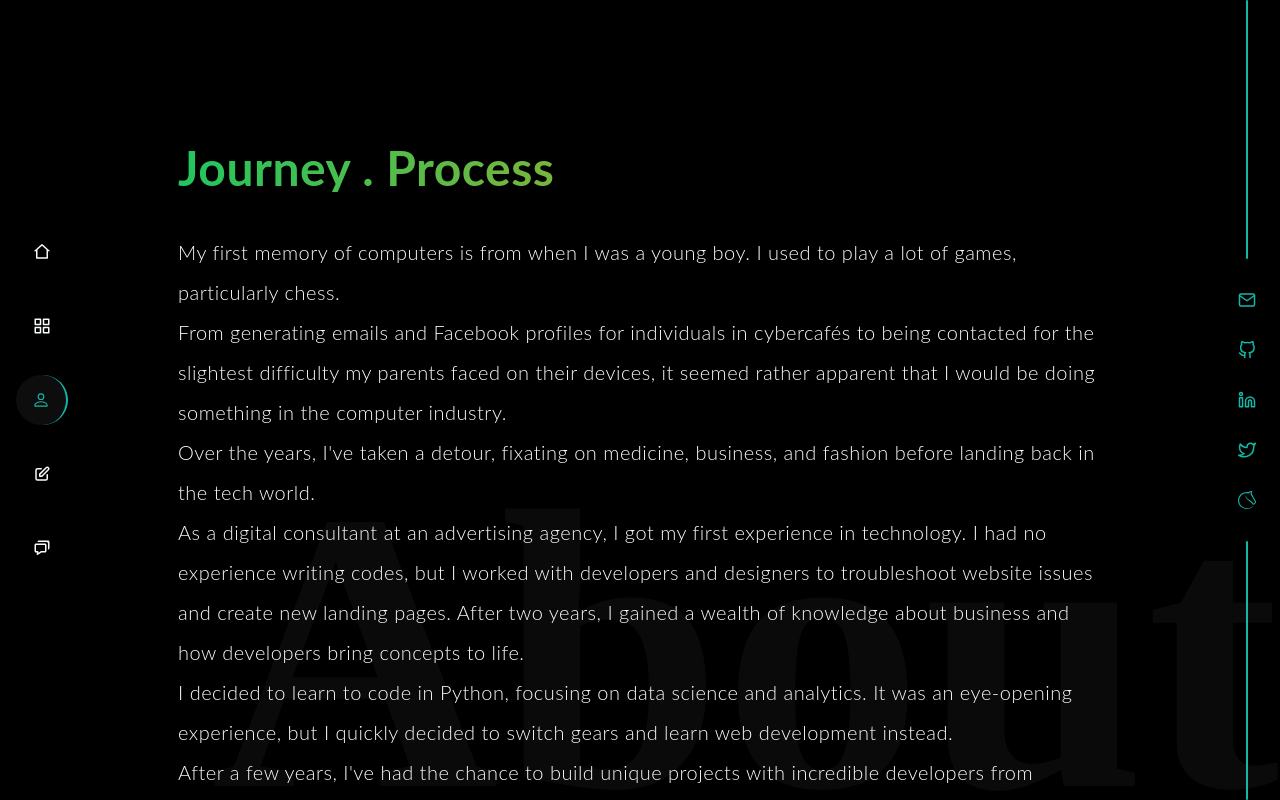
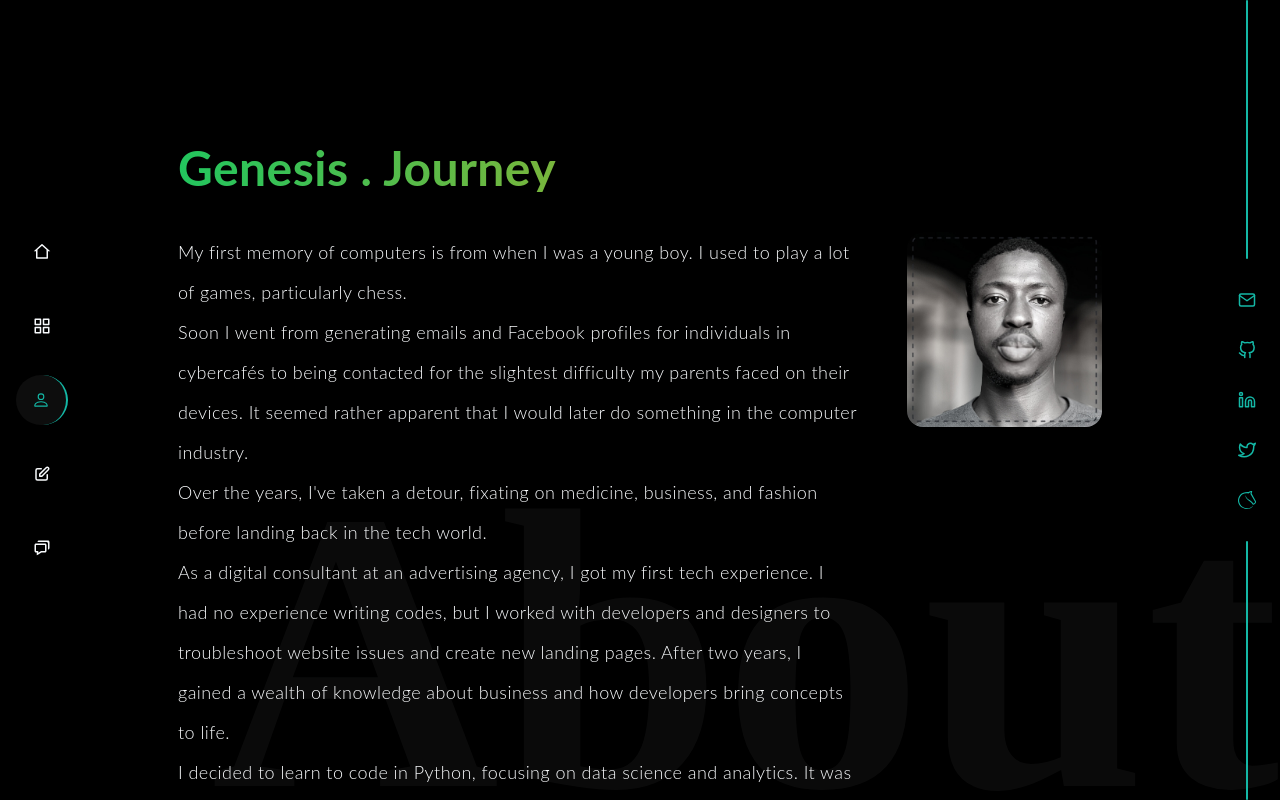
Before and after one commit to deyemiobaa/sa-portfolio, a React (Create React App) app: page /about in a window 1280 px wide. Shown: the top 800 px of the page. Built offline with nearby package versions, Linux system fonts and the light colour scheme.

Commit message:
about second draft

```diff
--- a/src/components/mobile-nav/menu-item.js
+++ b/src/components/mobile-nav/menu-item.js
@@ -7,7 +7,7 @@ export default function MenuItem({ link, handleClickProp }) {
   return (
     <NavLink
       to={`${link === 'Home' ? '/' : link.toLowerCase()}`}
-      className="mobile-nav__item text-neutral-900 font-bold py-2 mb-2 tracking-wide text-xl"
+      className="mobile-nav__item text-neutral-900 font-bold py-2 mb-2 tracking-wide text-lg"
       key={link}
       onClick={handleClickProp}
     >
--- a/src/pages/about.js
+++ b/src/pages/about.js
@@ -1,26 +1,27 @@
 import React from "react";
 import SocialIcons from "../components/icons";
+import myphoto from '../assets/images/potr.jpg'
 
 export default function About() {
   return (
-    <div className="relative px-6 leading-7 lg:leading-10 tracking-wide text-base md:text-xl mt-28 md:mt-36 flex flex-col items-center">
+    <div className="relative px-6 leading-7 lg:leading-10 tracking-wide  mt-28 md:mt-36 flex flex-col items-center pb-10">
       <div className="w-4/4 md:w-3/4 static z-10 mx-auto">
-        <h1 className="mb-10 text-4xl md:text-5xl bg-clip-text text-transparent bg-gradient-to-r from-green-500 to-amber-500 font-bold">Journey . Process</h1>
-        <p className="mt-8 font-light">My first memory of computers is from when I was a young boy. I used to play a lot of games, particularly chess. <br />
-          From generating emails and Facebook profiles for individuals in cybercafés to being contacted for the slightest difficulty my parents faced on their devices, it seemed rather apparent that I would be doing something in the computer industry.
-        </p>
-        <p className="font-light">
-          Over the years, I've taken a detour, fixating on medicine, business, and fashion before landing back in the tech world. <br />
+        <h1 className="mb-10 text-4xl md:text-5xl bg-clip-text text-transparent bg-gradient-to-r from-green-500 to-amber-500 font-bold">Genesis . Journey</h1>
+        <div className=" flex flex-col-reverse md:grid md:grid-cols-4 gap-12">
+          <div className=" font-light md:col-span-3">My first memory of computers is from when I was a young boy. I used to play a lot of games, particularly chess. <br />
+            Soon I went from generating emails and Facebook profiles for individuals in cybercafés to being contacted for the slightest difficulty my parents faced on their devices. It seemed rather apparent that I would later do something in the computer industry.<br />
+            Over the years, I've taken a detour, fixating on medicine, business, and fashion before landing back in the tech world. <br />
 
-          As a digital consultant at an advertising agency, I got my first experience in technology. I had no experience writing codes, but I worked with developers and designers to troubleshoot website issues and create new landing pages. After two years, I gained a wealth of knowledge about business and how developers bring concepts to life.<br />
+            As a digital consultant at an advertising agency, I got my first tech experience. I had no experience writing codes, but I worked with developers and designers to troubleshoot website issues and create new landing pages. After two years, I gained a wealth of knowledge about business and how developers bring concepts to life.<br />
 
-          I decided to learn to code in Python, focusing on data science and analytics. It was an eye-opening experience, but I quickly decided to switch gears and learn web development instead.<br />
+            I decided to learn to code in Python, focusing on data science and analytics. It was an eye-opening experience, but I quickly decided to switch gears and learn web development instead.<br />
 
-          After a few years, I've had the chance to build unique projects with incredible developers from countries across Africa and Europe. I'm currently concentrating on React web development and would love to work with Edu-tech or customer-focused companies.<br />
+            After a few years, I've had the chance to build unique projects with incredible developers from countries across Africa and Europe. I'm currently concentrating on React web development and would love to work with Edu-tech or customer-focused companies.<br />
 
-          When I'm not behind a computer screen, you can find me at the gym or playing basketball.
-
-        </p>
+            When I'm not behind a computer screen, you can find me at the gym or playing basketball.
+          </div>
+          <img src={myphoto} alt="Headshot" className="w-36 h-auto rounded-full md:rounded-2xl md:sticky md:top-10 md:w-auto" />
+        </div>
       </div>
       <div className="lg:hidden flex justify-between w-3/4 self-center mt-20">
         <SocialIcons />
```
Also changed, not shown: src/assets/images/potr.jpg (added).
